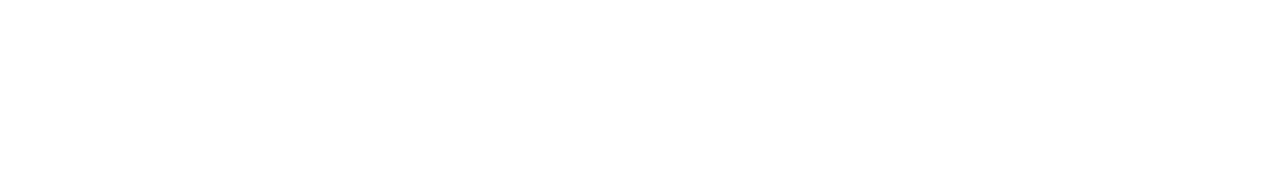
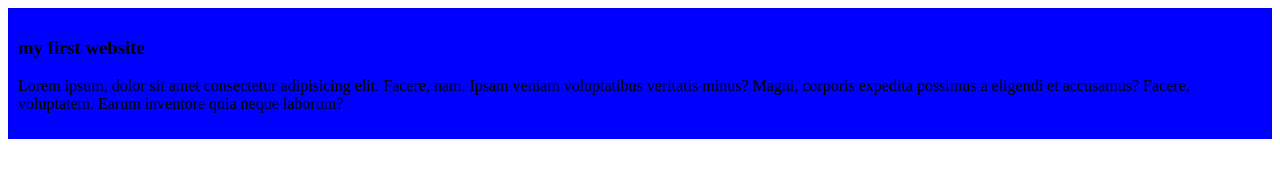
Before and after one commit to Jubayerj1/my-simple-website, a plain HTML site: page index.html in a window 1280 px wide. Drawn offline with Linux system fonts and the light colour scheme.

Commit message:
added my first blog

```diff
--- a/index.html
+++ b/index.html
@@ -4,8 +4,13 @@
     <meta charset="UTF-8">
     <meta name="viewport" content="width=device-width, initial-scale=1.0">
     <title>my simple website</title>
+    <link rel="stylesheet" href="style/blog.css">
 </head>
 <body>
+    <div>
+        <h3>my first website</h3>
+        <p>Lorem ipsum, dolor sit amet consectetur adipisicing elit. Facere, nam. Ipsam veniam voluptatibus veritatis minus? Magni, corporis expedita possimus a eligendi et accusamus? Facere, voluptatem. Earum inventore quia neque laborum?</p>
 
+    </div>
 </body>
 </html>
--- /dev/null
+++ b/style/blog.css
@@ -0,0 +1,4 @@
+div{
+    background-color: blue;
+    padding: 10px;
+}
```
